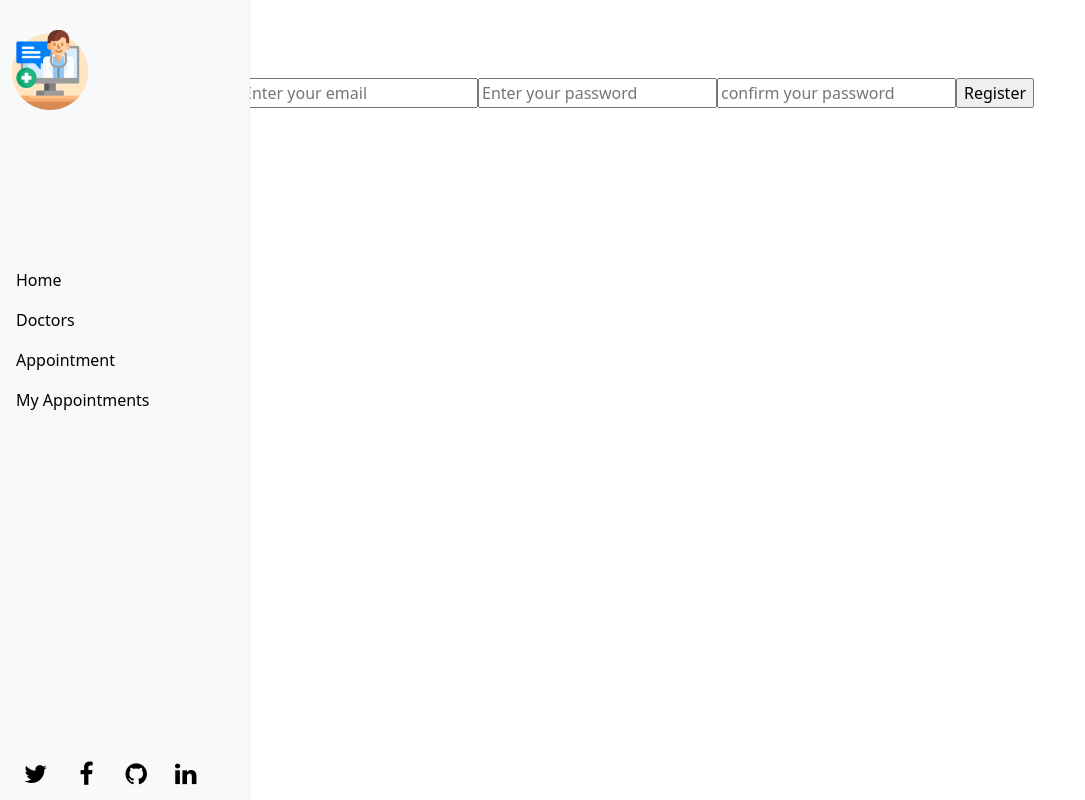
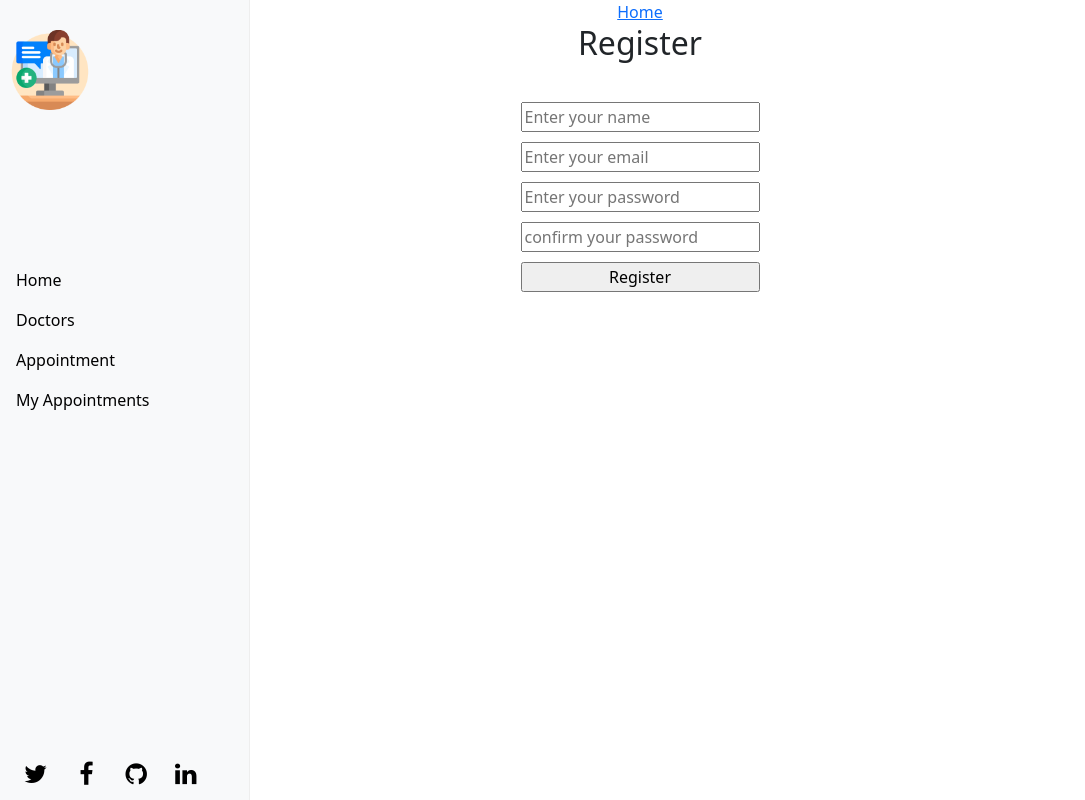
Before and after one commit to ridaarif98/doctors_appointment_front_end, a React (Create React App) app: page /register in a window 1280 px wide. Shown: the whole page, without its empty margins (0-1085 px from the left). Built offline with nearby package versions, Linux system fonts and the light colour scheme.

Commit message:
Styling register page

```diff
--- a/src/components/register/Register.js
+++ b/src/components/register/Register.js
@@ -2,6 +2,7 @@ import React, { useState } from 'react';
 import { useDispatch, useSelector } from 'react-redux';
 import { Link, useNavigate } from 'react-router-dom';
 import { userRegister } from '../../redux/user/register';
+import './register.css';
 
 const Register = () => {
   const [name, setName] = useState('');
@@ -55,12 +56,12 @@ const Register = () => {
   };
 
   return (
-    <div>
+    <div className="register-container">
       <Link to="/">Home</Link>
       <h2>Register</h2>
       <p>{errors}</p>
       <p>{success}</p>
-      <form onSubmit={handleSubmit}>
+      <form onSubmit={handleSubmit} className="register-form">
         <input
           type="text"
           name="name"
```
